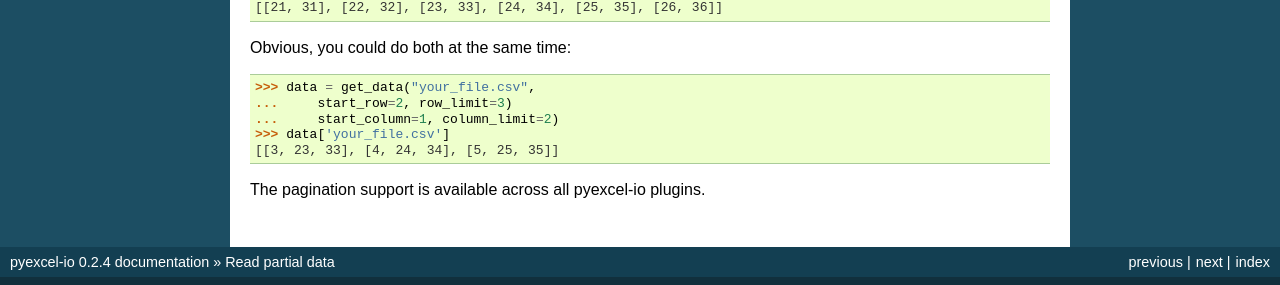
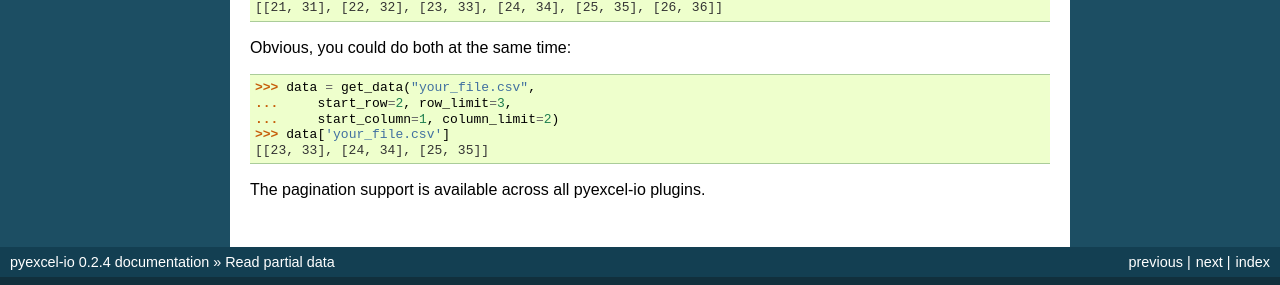
Before and after one commit to pyexcel/pyexcel-io, a Sphinx documentation site: the page built from docs/source/pagination.rst, in a window 1280 px wide. Shown: the part 587-872 px from the top of the page. Built offline with Sphinx 7.4.7, drawn with Linux system fonts in a browser that asks for light colours.

Commit message:
fix python 3 failures

```diff
--- a/docs/source/pagination.rst
+++ b/docs/source/pagination.rst
@@ -53,10 +53,9 @@ Obvious, you could do both at the same time:
 .. code-block:: python
 
    >>> data = get_data("your_file.csv",
-   ...     start_row=2, row_limit=3)
+   ...     start_row=2, row_limit=3,
    ...     start_column=1, column_limit=2)
    >>> data['your_file.csv']
-   [[3, 23, 33], [4, 24, 34], [5, 25, 35]]
-
+   [[23, 33], [24, 34], [25, 35]]
 
 The pagination support is available across all pyexcel-io plugins.
```
Also changed, not shown: 1 other file.
